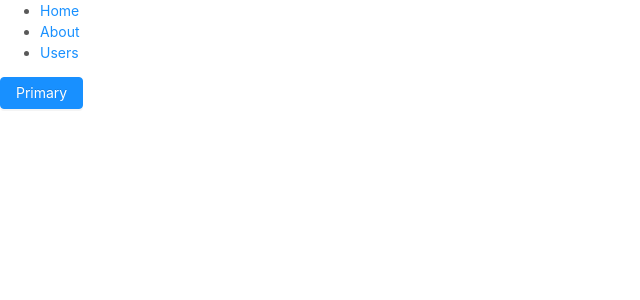
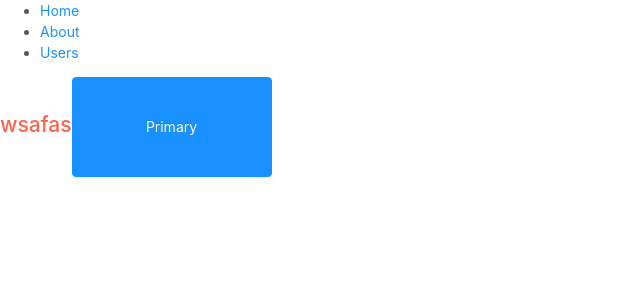
Before and after one commit to CavsZhouyou/Def-Manage-System, a React (Create React App) app: page / in a window 1280 px wide. Shown: the top 300 px of the page, without its empty margins (0-640 px from the left). Built offline with nearby package versions, Linux system fonts and the light colour scheme.

Commit message:
feat: 加入 css module

```diff
--- /dev/null
+++ b/src/App.module.scss
@@ -0,0 +1,8 @@
+.title {
+  color: tomato;
+}
+
+.button {
+  width: 200px;
+  height: 100px;
+}
--- a/src/App.scss
+++ /dev/null
@@ -1,3 +0,0 @@
-.title {
-  color: tomato;
-}
--- a/src/App.tsx
+++ b/src/App.tsx
@@ -1,7 +1,7 @@
 import React from 'react';
 import { BrowserRouter as Router, Switch, Route, Link } from 'react-router-dom';
 import { Button } from 'antd';
-// import './App.scss';
+import styles from './App.module.scss';
 
 export default function App() {
   return (
@@ -41,9 +41,12 @@ export default function App() {
 
 function Home() {
   return (
-    // <h2 className="title">
-    <Button type="primary">Primary</Button>
-    // </h2>
+    <h2 className={styles.title}>
+      wsafas
+      <Button className={styles.button} type="primary">
+        Primary
+      </Button>
+    </h2>
   );
 }
 
```
